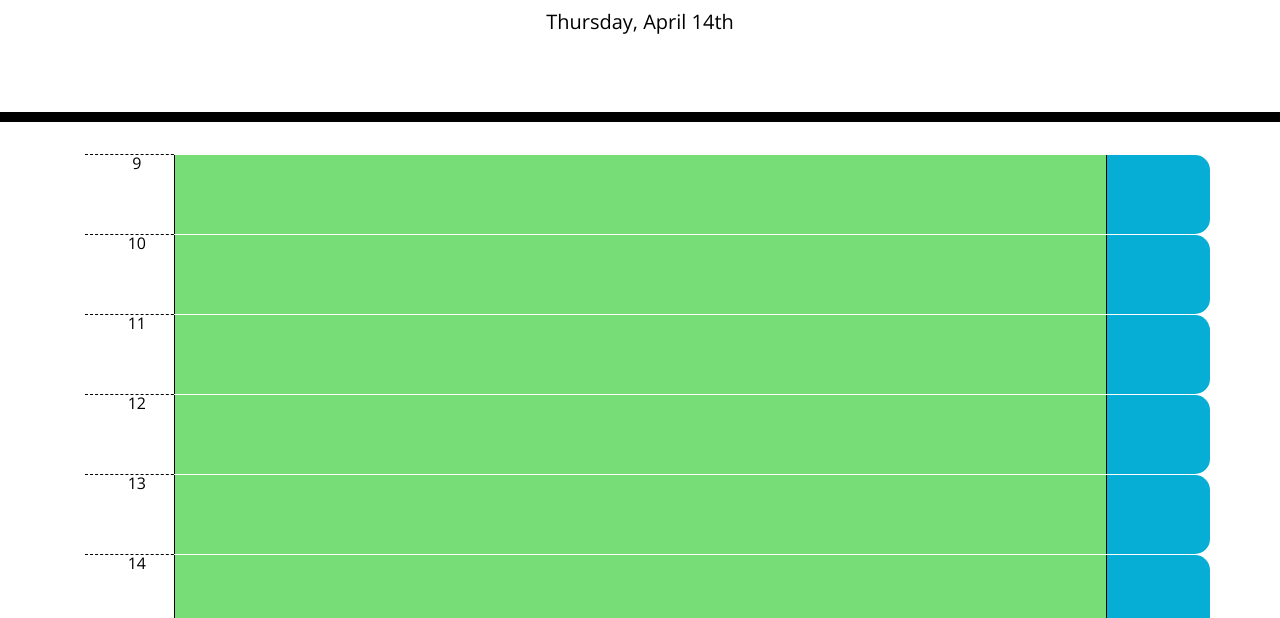
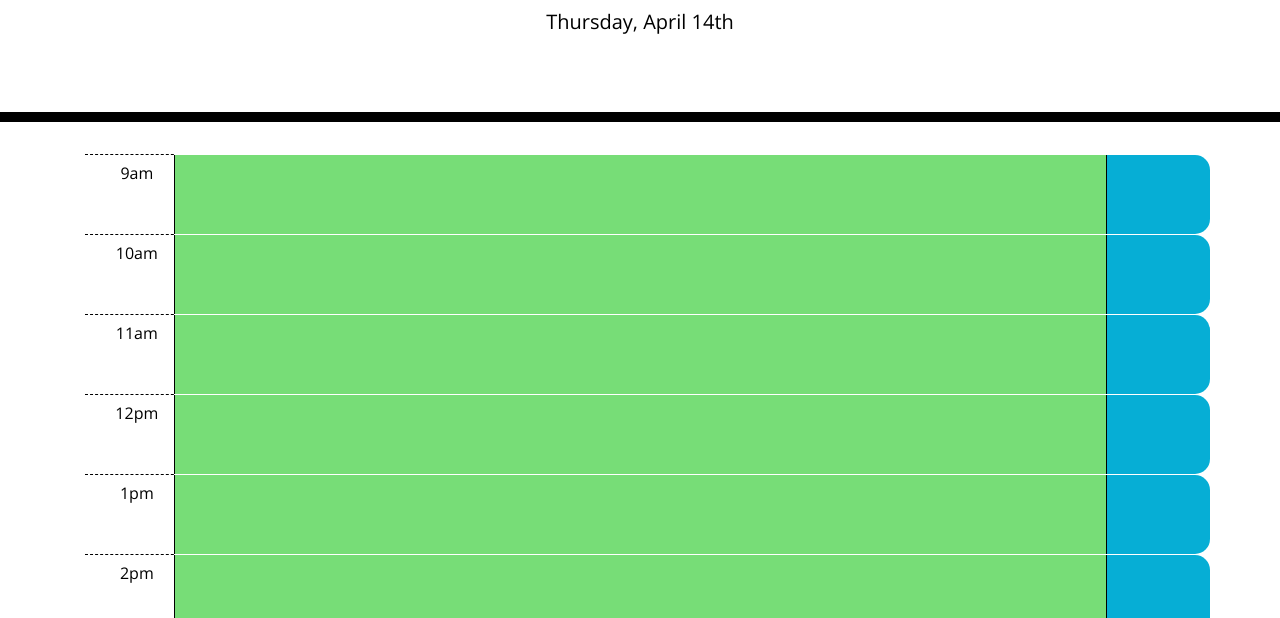
Before and after one commit to cartaud/workDayScheduler, a plain HTML site: page index.html in a window 1280 px wide. Shown: the part 182-800 px from the top of the page. Drawn offline with nearby package versions, Linux system fonts and the light colour scheme.

Commit message:
hour blocks colors change depending on current time

```diff
--- a/assets/css/style.css
+++ b/assets/css/style.css
@@ -42,7 +42,6 @@ textarea {
     width:90%;
     border: none;
     border-left: solid black 1px;
-    background-color: #77dd77;
 }
 
 .hour {
@@ -50,6 +49,7 @@ textarea {
     color: #000000;
     border-top: 1px dashed #000000;
     width: 10%;
+    padding: 10px 0 0 0;
 }
 
 .past {
--- a/assets/js/script.js
+++ b/assets/js/script.js
@@ -1,7 +1,15 @@
+let containerEl = $('.container');
 let currentDayEl = $('#currentDay');
 currentDayEl.text(moment().format('dddd, MMMM Do')); //format example --> Wednesday, April 13th
 
-let containerEl = $('.container');
+let currentHourMinute = moment().format('LT');
+let currentHour = currentHourMinute[0]+currentHourMinute[1];
+
+let amOrPm = currentHourMinute[6]+currentHourMinute[7]
+if (amOrPm == 'PM' && currentHour!=12) {
+    currentHour = currentHour +12;
+}
+
 
 function createCalender() {
     for (let i=9; i<24;i++) {
@@ -9,7 +17,6 @@ function createCalender() {
         timeBlockEl.addClass('time-block');
         let hourContainerEl = $('<div>');
         hourContainerEl.addClass('hour');
-        hourContainerEl.text(i);
         let rowEl = $('<div>');
         rowEl.addClass('row');
         let inputTextEl = $('<input>');
@@ -20,7 +27,34 @@ function createCalender() {
         timeBlockEl.append(rowEl)
         rowEl.append(inputTextEl);
         rowEl.append(lockButtonEl);
+        setHour(i, hourContainerEl);
+        setColor(i, inputTextEl);
     }
 }
 
+function setHour(hour, hourEl){
+    if (hour < 12) {
+        hourEl.text(hour + 'am');
+    }
+    else if (hour == 12) {
+        hourEl.text(hour + 'pm');
+    }
+    else {
+        hourEl.text(hour-12 +'pm');
+    }
+}
+
+function setColor(i, inputEl) {
+    if (i < currentHour) {
+        inputEl.addClass('past');
+    }
+    else if (i==currentHour) {
+        inputEl.addClass('present');
+    }
+     else {
+         inputEl.addClass('future')
+     }
+}
+
+
 createCalender()
```
